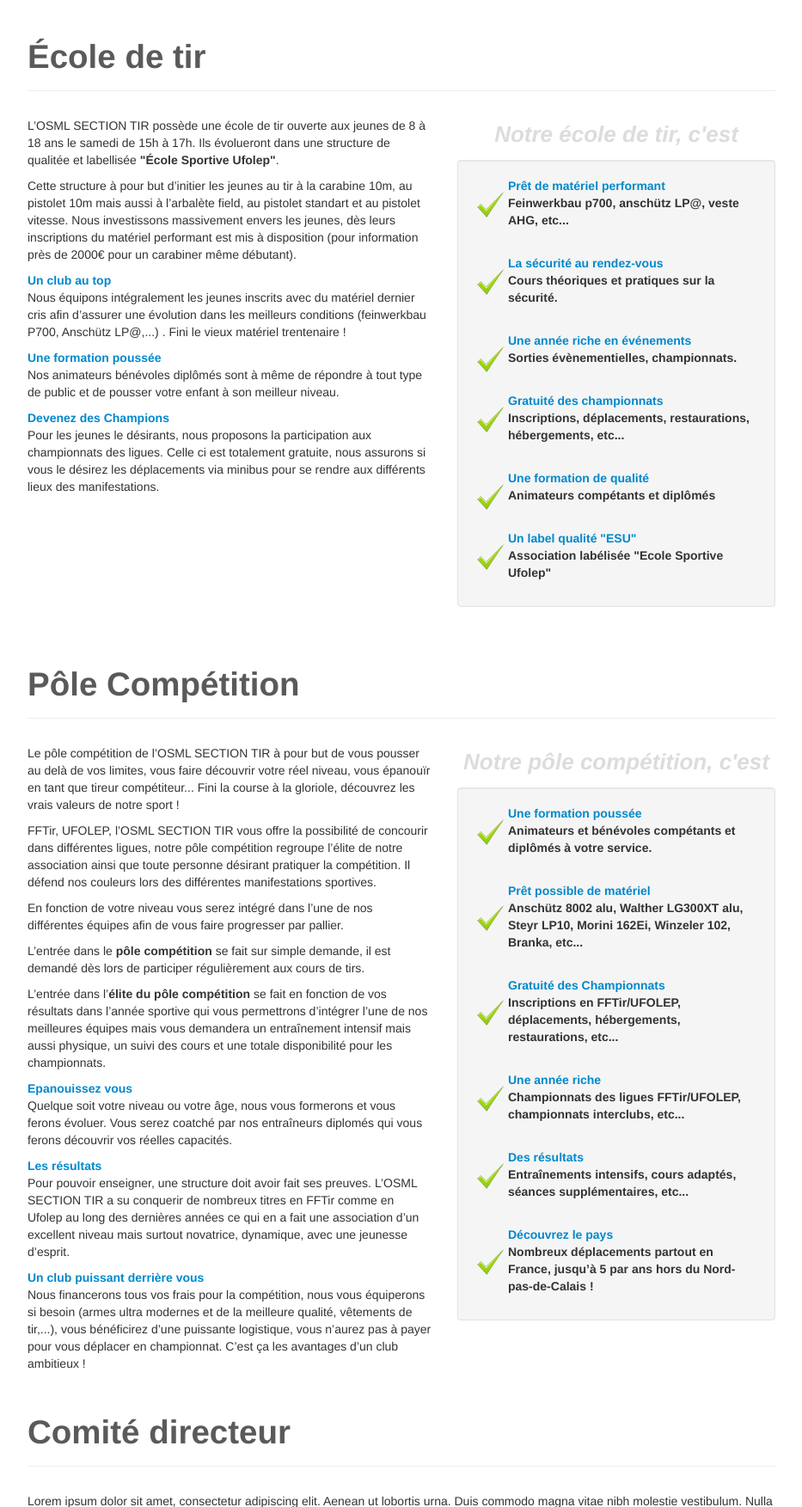
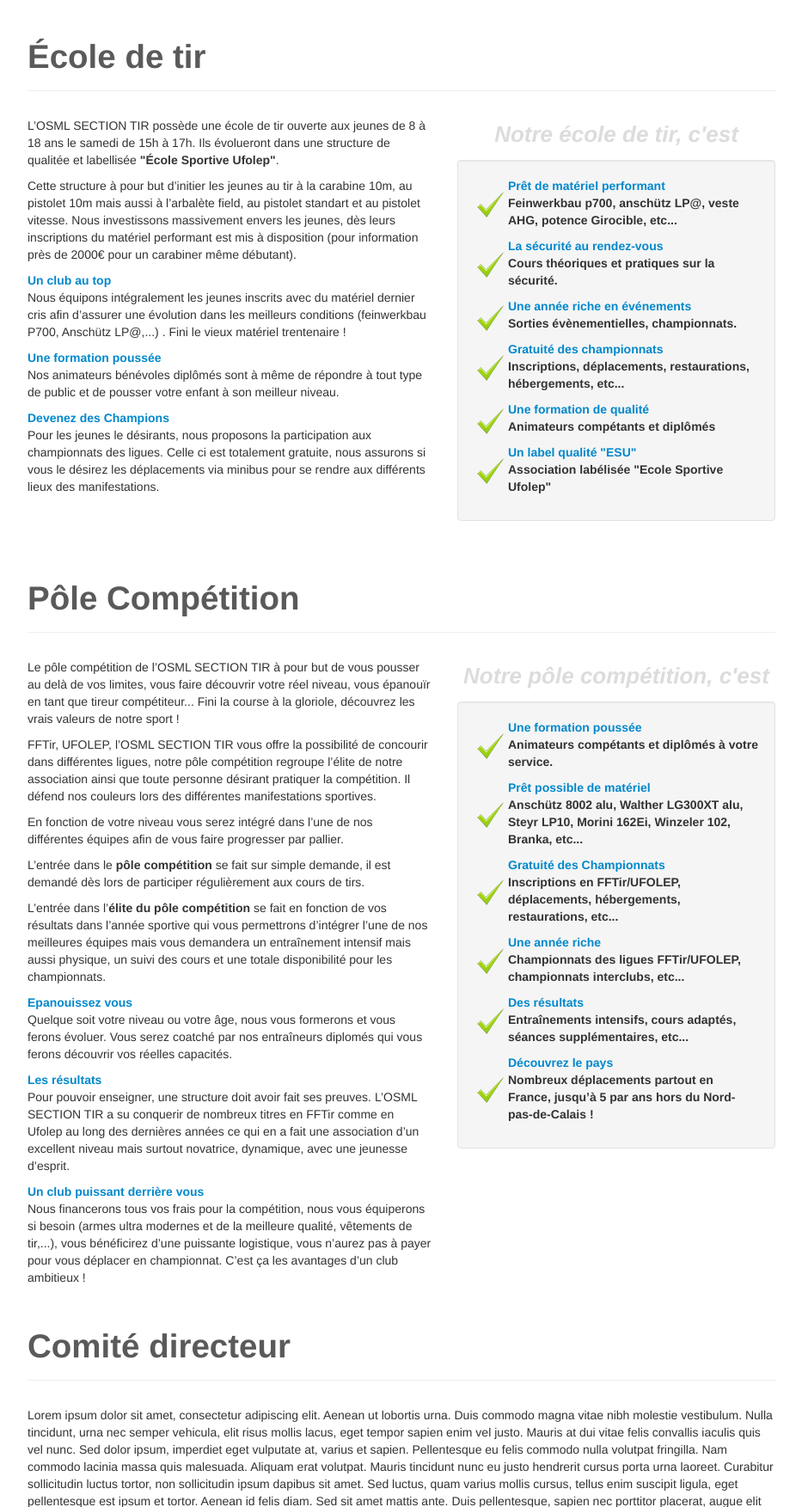
Before and after one commit to ckiw/osmltir-admin, a PHP site: page / in a window 1280 px wide. Shown: the part 4409-6162 px from the top of the page at 86% size, without its empty margins (323-1256 px from the left). Run offline with PHP 8.4, Linux system fonts and the light colour scheme.

Commit message:
Modifications "aside" mise en place <ul></ul> et <li></li>

```diff
--- a/css/style.css
+++ b/css/style.css
@@ -106,3 +106,10 @@ body {
 .bs-docs-sidebar {
 
 }
+
+.iconValid-1 {
+    float: left;
+    margin-top: 7px;
+    margin-right: 2px;
+    margin-left: 2px;
+}
--- a/index.html
+++ b/index.html
@@ -265,28 +265,40 @@
                                 <div class="titregris">Notre école de tir, c'est</div><br>
                                 <article class="well">
                                     <img src="img/valide1.png" alt="iconvalid" class="iconValid">
-                                    <div class="titrebleu">Prêt de matériel performant</div>
-                                    <p><b>Feinwerkbau p700, anschütz LP@, veste AHG, etc...</b></p><br>
+                                    <ul class="liens">
+                                        <li><div class="titrebleu">Prêt de matériel performant</div></li>
+                                        <li><strong>Feinwerkbau p700, anschütz LP@, veste AHG, potence Girocible, etc...</strong>
+                                    </ul>
 
                                     <img src="img/valide1.png" alt="iconvalid" class="iconValid">
-                                    <div class="titrebleu">La sécurité au rendez-vous</div>
-                                    <p><b>Cours théoriques et pratiques sur la sécurité.</b></p><br>
+                                    <ul class="liens">
+                                        <li><div class="titrebleu">La sécurité au rendez-vous</div></li>
+                                        <li><strong>Cours théoriques et pratiques sur la sécurité.</strong></li>
+                                    </ul>
+
+                                    <img src="img/valide1.png" alt="iconvalid" class="iconValid-1">
+                                    <ul class="liens">
+                                        <li><div class="titrebleu">Une année riche en événements</div></li>
+                                        <li><strong>Sorties évènementielles, championnats.</strong></li>
+                                    </ul>
 
                                     <img src="img/valide1.png" alt="iconvalid" class="iconValid">
-                                    <div class="titrebleu">Une année riche en événements</div>
-                                    <p><b>Sorties évènementielles, championnats.</b></p><br>
+                                    <ul class="liens">
+                                        <li><div class="titrebleu">Gratuité des championnats</div></li>
+                                        <li><strong>Inscriptions, déplacements, restaurations, hébergements, etc...</strong></li>
+                                    </ul>
+
+                                    <img src="img/valide1.png" alt="iconvalid" class="iconValid-1">
+                                    <ul class="liens">
+                                        <li><div class="titrebleu">Une formation de qualité</div></li>
+                                        <li><strong>Animateurs compétants et diplômés</strong></li>
+                                    </ul>
 
                                     <img src="img/valide1.png" alt="iconvalid" class="iconValid">
-                                    <div class="titrebleu">Gratuité des championnats</div>
-                                    <p><b>Inscriptions, déplacements, restaurations, hébergements, etc...</b></p><br>
-
-                                    <img src="img/valide1.png" alt="iconvalid" class="iconValid">
-                                    <div class="titrebleu">Une formation de qualité</div>
-                                    <p><b>Animateurs compétants et diplômés</b></p><br>
-
-                                    <img src="img/valide1.png" alt="iconvalid" class="iconValid">
-                                    <div class="titrebleu">Un label qualité "ESU"</div>
-                                    <p><b>Association labélisée "Ecole Sportive Ufolep"</b></p>
+                                    <ul class="liens">
+                                        <li><div class="titrebleu">Un label qualité "ESU"</div></li>
+                                        <li><strong>Association labélisée "Ecole Sportive Ufolep"</strong></li>
+                                    </ul>
                                 </article>
                             </aside>
                         </div>
@@ -332,28 +344,40 @@
                                 <div class="titregris">Notre pôle compétition, c'est</div><br>
                                 <article class="well">
                                     <img src="img/valide1.png" alt="iconvalid1" class="iconValid">
-                                    <div class="titrebleu">Une formation poussée</div>
-                                    <p><b>Animateurs et bénévoles compétants et diplômés à votre service.</b></p><br>
+                                    <ul class="liens">
+                                        <li><div class="titrebleu">Une formation poussée</div></li>
+                                        <li><strong>Animateurs compétants et diplômés à votre service.</strong></li>
+                                    </ul>
 
                                     <img src="img/valide1.png" alt="iconvalid1" class="iconValid1">
-                                    <div class="titrebleu">Prêt possible de matériel</div>
-                                    <p><b>Anschütz 8002 alu, Walther LG300XT alu, Steyr LP10, Morini 162Ei, Winzeler 102, Branka, etc...</b></p><br>
+                                    <ul class="liens">
+                                        <li><div class="titrebleu">Prêt possible de matériel</div></li>
+                                        <li><strong>Anschütz 8002 alu, Walther LG300XT alu, Steyr LP10, Morini 162Ei, Winzeler 102, Branka, etc...</strong></li>
+                                    </ul>
 
                                     <img src="img/valide1.png" alt="iconvalid" class="iconValid1">
-                                    <div class="titrebleu">Gratuité des Championnats</div>
-                                    <p><b>Inscriptions en FFTir/UFOLEP, déplacements, hébergements, restaurations, etc...</b></p><br>
+                                    <ul class="liens">
+                                        <li><div class="titrebleu">Gratuité des Championnats</div></li>
+                                        <li><strong>Inscriptions en FFTir/UFOLEP, déplacements, hébergements, restaurations, etc...</strong></li>
+                                    </ul>
 
                                     <img src="img/valide1.png" alt="iconvalid" class="iconValid">
-                                    <div class="titrebleu">Une année riche</div>
-                                    <p><b>Championnats des ligues FFTir/UFOLEP, championnats interclubs, etc...</b></p><br>
+                                    <ul class="liens">
+                                        <li><div class="titrebleu">Une année riche</div></li>
+                                        <li><strong>Championnats des ligues FFTir/UFOLEP, championnats interclubs, etc...</strong></li>
+                                    </ul>
 
                                     <img src="img/valide1.png" alt="iconvalid" class="iconValid">
-                                    <div class="titrebleu">Des résultats</div>
-                                    <p><b>Entraînements intensifs, cours adaptés, séances supplémentaires, etc...</b></p><br>
+                                    <ul class="liens">
+                                        <li><div class="titrebleu">Des résultats</div></li>
+                                        <li><strong>Entraînements intensifs, cours adaptés, séances supplémentaires, etc...</strong></li>
+                                    </ul>
 
                                     <img src="img/valide1.png" alt="iconvalid1" class="iconValid1">
-                                    <div class="titrebleu">Découvrez le pays</div>
-                                    <p><b>Nombreux déplacements partout en France, jusqu’à 5 par ans hors du Nord-pas-de-Calais !</b></p>
+                                    <ul class="liens">
+                                        <li><div class="titrebleu">Découvrez le pays</div></li>
+                                        <li><strong>Nombreux déplacements partout en France, jusqu’à 5 par ans hors du Nord-pas-de-Calais !</strong></li>
+                                    </ul>
                                 </article>
                             </aside>
                         </div>
```
